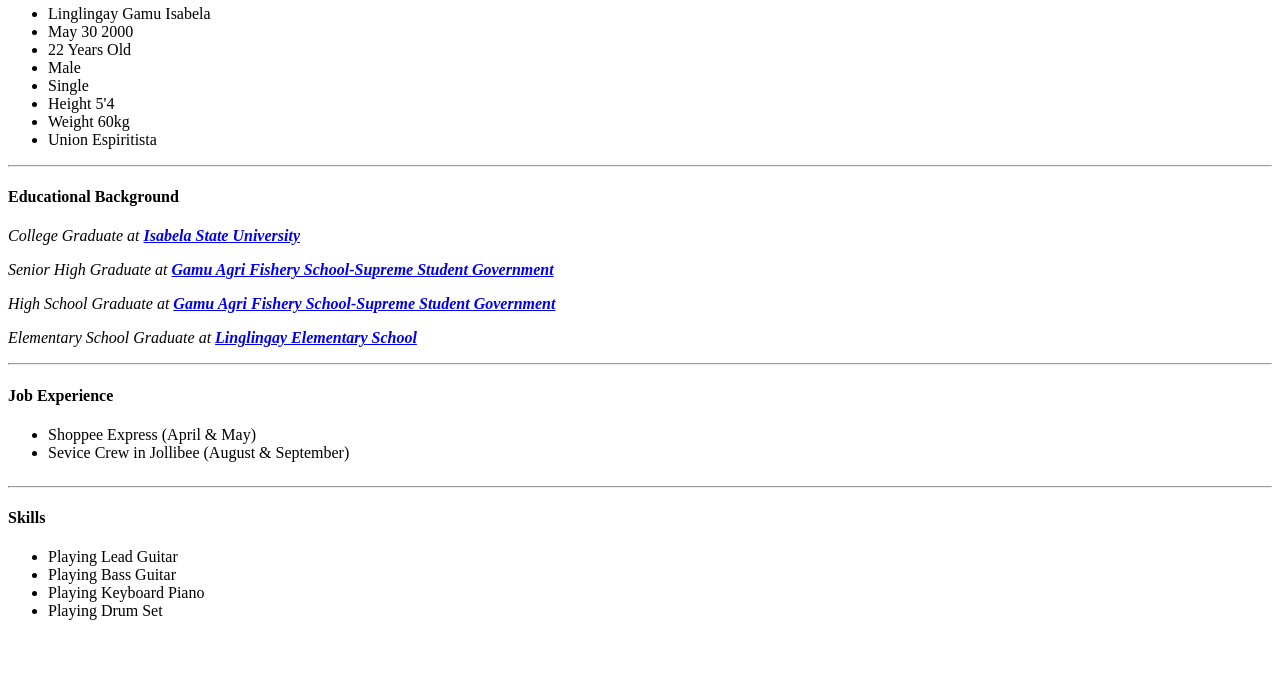
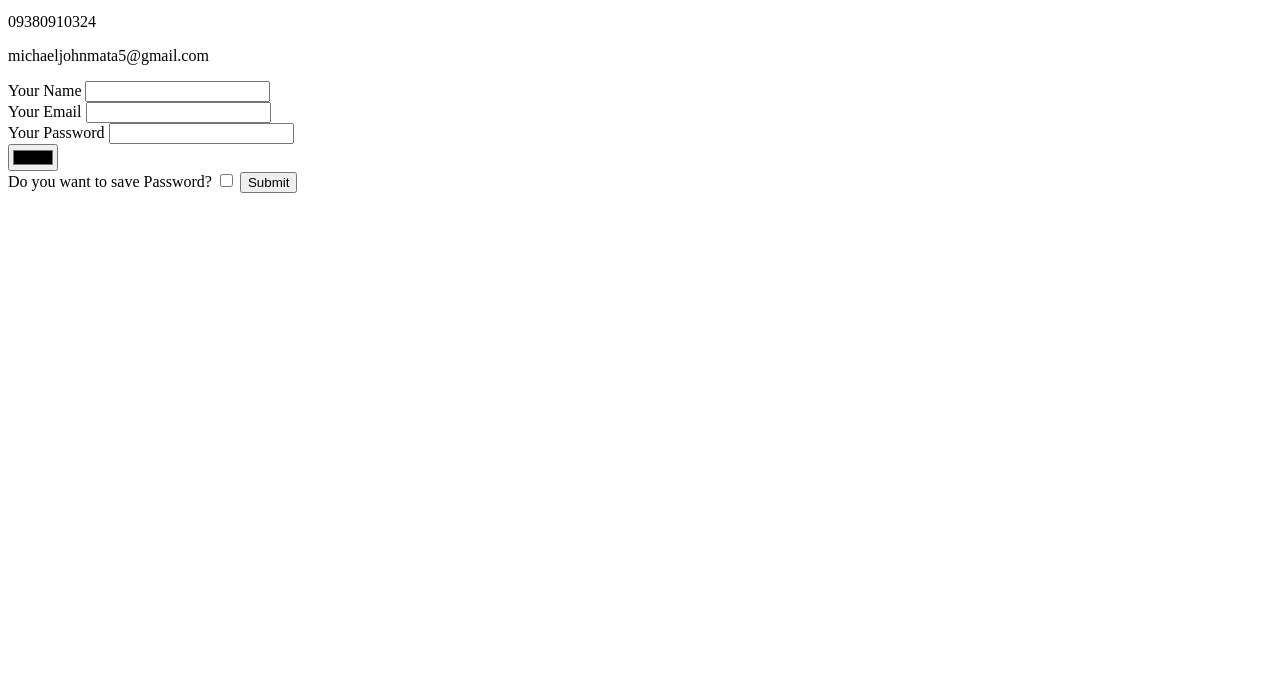
Before and after one commit to mikomata30/cv, a plain HTML site: page index.html in a window 1280 px wide. Shown: the part 101-800 px from the top of the page. Drawn offline with Linux system fonts and the light colour scheme.

Commit message:
Added Initial CV website file

```diff
--- a/index.html
+++ b/index.html
@@ -1,45 +1,27 @@
 <!DOCTYPE html>
 <html lang="en">
-<head>
-    <meta charset="UTF-8">
-    <meta http-equiv="X-UA-Compatible"content="IE=edge">
-    <meta name="viewport" content="width, initial-scale=1.0">
-    <title>My Personal Webpage</title>
-</head>
-<body>
-        <img src="me.jpg" alt=""Height="200">
-    <h1>Michael John L. Mata</h1>
-    <ul>
-        <li>Linglingay Gamu Isabela</li>
-        <li>May 30 2000</li>
-        <li>22 Years Old</li>
-        <li>Male</li>
-        <li>Single</li>
-        <li>Height 5'4</li>
-        <li>Weight 60kg</li>
-        <li>Union Espiritista</li>
-    </ul>
-    <hr>
-    <h4>Educational Background</h4>
-        <p><em>College Graduate at <strong><a href="https://isu.edu.ph/">Isabela State University</a></strong></em></p>
-        <p><em>Senior High Graduate at <strong><a href="https//www.facebook.com/ssggafs">Gamu Agri Fishery School-Supreme Student Government</a></strong></em></p>
-        <p><em>High School Graduate at <strong><a href="https//www.facebook.com/ssggafs">Gamu Agri Fishery School-Supreme Student Government</a></strong></em></p>
-        <p><em>Elementary School Graduate at <strong><a href="https://www.facebook.com/Linglingay-Elementary-School-103890608020809">Linglingay Elementary School</a></strong></em></p>
-        <hr>
-        <h4>Job Experience</h4>
-        <table>
-            <ul>
-                <li>Shoppee Express (April & May)</li>
-                <li>Sevice Crew in Jollibee (August & September)  </li>
-            </ul>
-        </table>
-        <hr>
-        <h4>Skills</h4>
-        <ul>
-            <li>Playing Lead Guitar</li>
-            <li>Playing Bass Guitar</li>
-            <li>Playing Keyboard Piano</li>
-            <li>Playing Drum Set</li>
-        </ul>
-</body>
+    <head>
+        <meta charset="UTF">
+        <meta https-equiv="X-UA-Compatible" content="IE=edge">
+        <meta name="viewport" content="width=device-width,initial-scale=1.0">
+        <title>My Contact</title>
+    </head>
+    <body>
+        <h1>My Contact</h1>
+        <p>Linglingay Gamu Isabela</p>
+        <p>09380910324</p>
+        <p>michaeljohnmata5@gmail.com</p>
+        <form action="index.html">
+            <label>Your Name</label>
+            <input type="text"><br>
+            <label>Your Email</label>
+            <input type="text"><br>
+            <label>Your Password</label>
+            <input type="password"><br>
+            <input type="color"><br>
+            <label>Do you want to save Password?</label>
+            <input type="checkbox">
+            <input type="submit" name="" id="">
+        </form>
+    </body>
 </html>
```
